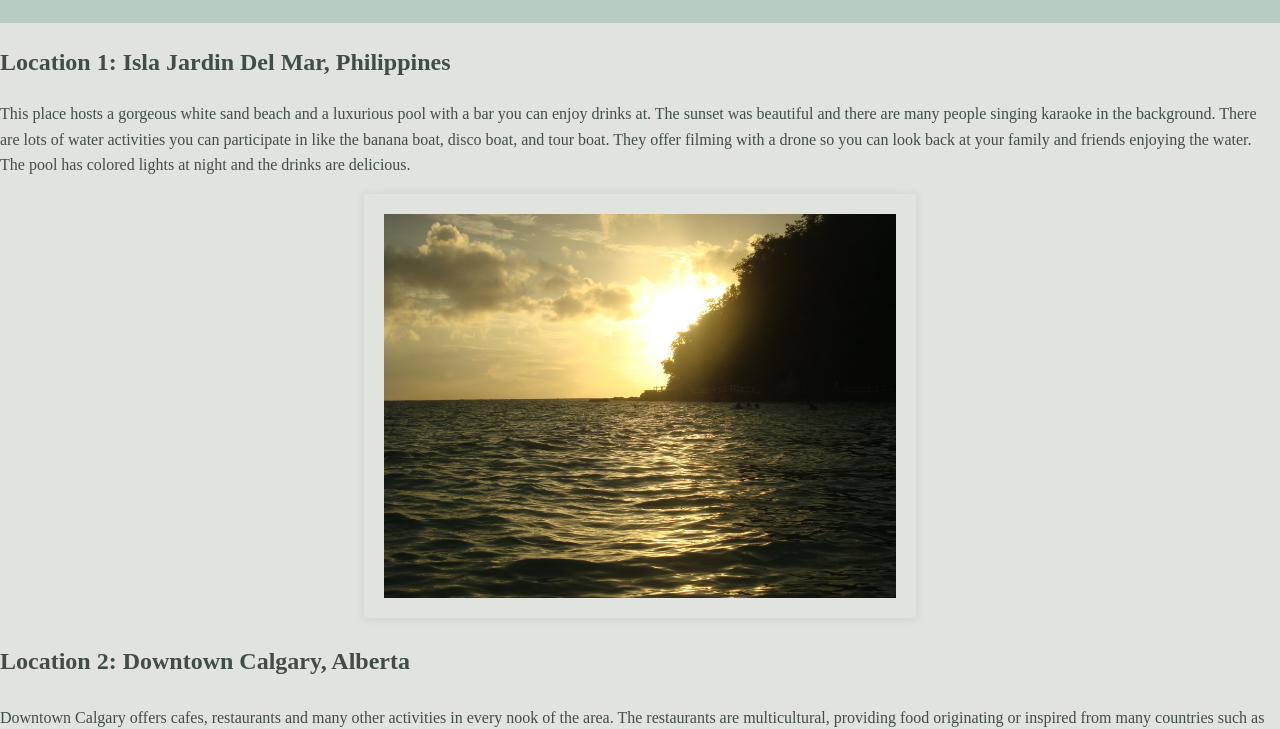
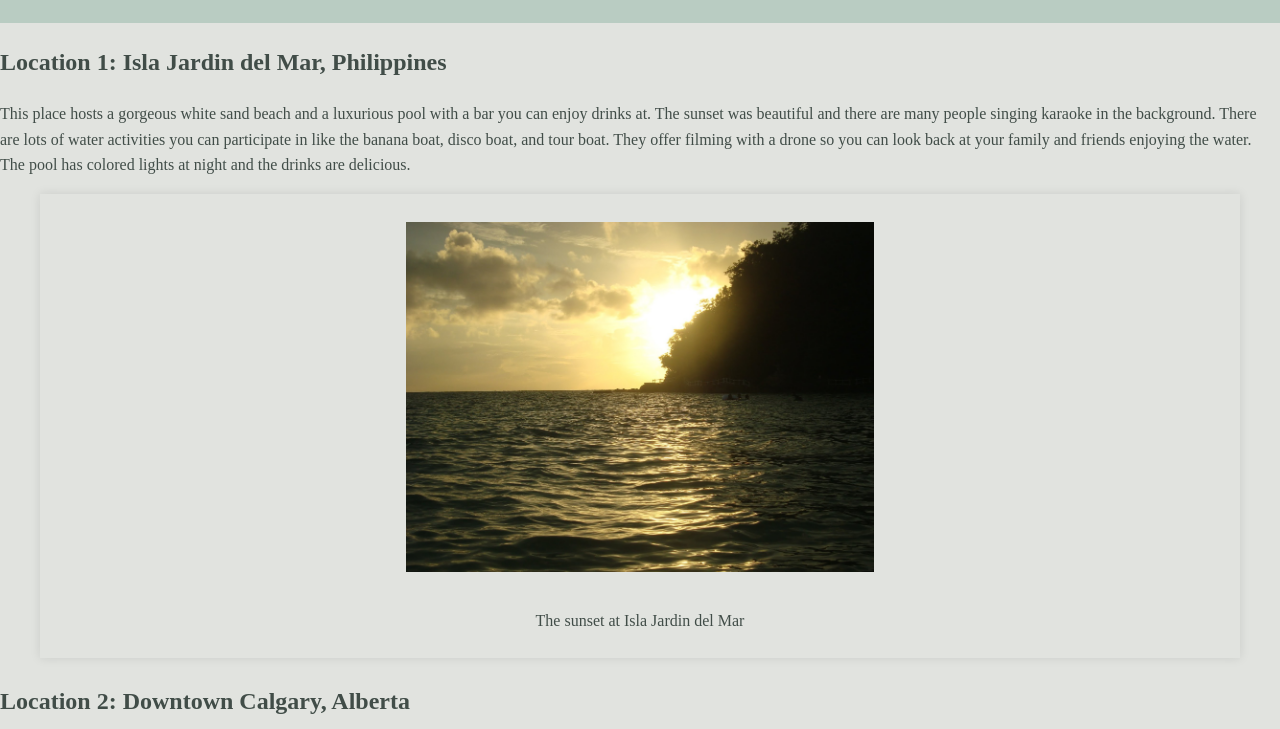
Before and after one commit to roceld42/Travelogue, a plain HTML site: page index.html in a window 1280 px wide. Shown: the part 81-810 px from the top of the page. Drawn offline with Linux system fonts and the light colour scheme; a web font is replaced by a local one.

Commit message:
docs: add figure

```diff
--- a/index.html
+++ b/index.html
@@ -11,16 +11,23 @@
     <header>
         <h1>Travelogue</h1>
     </header>
-    <h2>Location 1: Isla Jardin Del Mar, Philippines</h2>
+    <h2>Location 1: Isla Jardin del Mar, Philippines</h2>
     <p>This place hosts a gorgeous white sand beach and a luxurious pool with a bar you can enjoy drinks at. The sunset was beautiful and there are many people singing karaoke in the background. There are lots of water activities you can participate in like the banana boat, disco boat, and tour boat. They offer filming with a drone so you can look back at your family and friends enjoying the water. The pool has colored lights at night and the drinks are delicious.</p>
-    <img src="./images/sunset.JPG" alt="wide shot of the ocean during the sunset with trees on the side">
+    <figure> <img src="./images/sunset.JPG" alt="wide shot of the ocean during the sunset with trees on the side">
+        <p>The sunset at Isla Jardin del Mar</p>
+    </figure>
     <h3>Location 2: Downtown Calgary, Alberta</h3>
     <p>Downtown Calgary offers cafes, restaurants and many other activities in every nook of the area. The restaurants are multicultural, providing food originating or inspired from many countries such as Egypt, Japan, Peru, India and etc. This place is also nice to walk around in during the summer with your friends, visitng parks, and taking lots of pictures. One of the biggest and most popular event of Calgary is the stampede and it takes place in downtown as well.</p>
-    <img src="./images/food.JPG" alt="two bowls of various ingredients one mainly teriyaki chicken, the other teriyaki salmon drizzled in sauce surrounded with rice and mixed vegetables. There are utensils of chopticks, spoon, a cup of water, and deep fried sweet potatoes on the side.">
-    <p>Restaurant: <a href="https://maps.app.goo.gl/w2LfyBmwaWfqA9ee8" target="_blank">Maru Sushi and Don</a></p>
+    <figure>
+        <img src="./images/food.JPG" alt="two bowls of various ingredients one mainly teriyaki chicken, the other teriyaki salmon drizzled in sauce surrounded with rice and mixed vegetables. There are utensils of chopticks, spoon, a cup of water, and deep fried sweet potatoes on the side.">
+        <p>Restaurant in downtown: <a href="https://maps.app.goo.gl/w2LfyBmwaWfqA9ee8" target="_blank">Maru Sushi and Don</a></p>
+    </figure>
     <h4>Location 3: Lake Sebu, Philippines</h4>
     <p>An area rich with waterfalls and nature. You can dine in a floating restaurant in Punta Isla Lake Resort, with entertainment such as a tour guide showcasing the culture of the area. You can drive to the 7 Falls and take in views of the hills, and various waterfalls around the area. They offer a zipline from 600 ft. above the ground where you can see the waterfalls and nature below you.</p>
-    <img src="./images/waterfall.jpg" alt="pciture of a waterfall flowing into a river and surrounded by nature such as trees, and moss. There are two people on the side with one carrying the other.">
+    <figure>
+        <img src="./images/waterfall.jpg" alt="pciture of a waterfall flowing into a river and surrounded by nature such as trees, and moss. There are two people on the side with one carrying the other.">
+        <p>One of the waterfalls in 7 falls.</p>
+    </figure>
     <footer>
         <small>&copy; Rocel De Leon <span>2025</span></small>
     </footer>
--- a/style.css
+++ b/style.css
@@ -31,10 +31,18 @@ h2, h3, h4 {
     font-weight: 600;
 }
 
-img {
+figure {
+    box-shadow: 0 0 10px rgba(0, 0, 0, 0.1);
+    padding: 0.5em 1em 0.5em;
+}
+
+figure img {
     display: block;
-    box-shadow: 0 0 10px rgba(0, 0, 0, 0.1);
     padding: 20px;
     margin: auto;
     max-width: 40%;
 }
+
+figure p {
+    text-align: center;
+}
```
